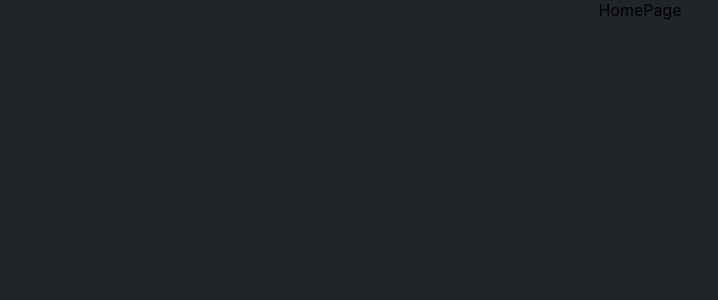
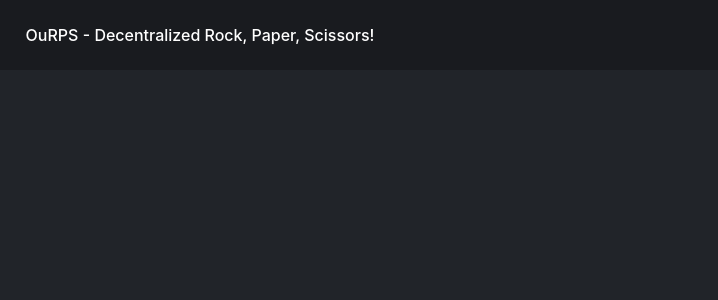
Before and after one commit to gorkemmeydan/ourps-interface, a React (Create React App) app: page / in a window 1280 px wide. Shown: the top 300 px of the page, without its empty margins (0-718 px from the left). Built offline with nearby package versions, Linux system fonts and the light colour scheme.

Commit message:
Add app header scaffold

```diff
--- /dev/null
+++ b/src/components/header/header.component.tsx
@@ -0,0 +1,11 @@
+import React from 'react';
+
+import './header.styles.scss';
+
+const Header: React.FC = () => (
+  <div className='header'>
+    <div className='app-name'>OuRPS - Decentralized Rock, Paper, Scissors!</div>
+  </div>
+);
+
+export default Header;
--- /dev/null
+++ b/src/components/header/header.styles.scss
@@ -0,0 +1,18 @@
+@import '../../styles/theme-colors.scss';
+
+.header {
+  height: 70px;
+  width: 100%;
+  display: flex;
+  justify-content: space-between;
+  align-items: center;
+  flex-wrap: wrap;
+  margin-bottom: 25px;
+  background-color: $header-dark;
+
+  .app-name {
+    color: white;
+    padding-left: 2%;
+    font-weight: 500;
+  }
+}
--- a/src/pages/homepage/homepage.component.tsx
+++ b/src/pages/homepage/homepage.component.tsx
@@ -1,7 +1,15 @@
 import React from 'react';
+
+import Header from '../../components/header/header.component';
 
 import './homepage.styles.scss';
 
-const HomePage: React.FC = () => <div className='homepage'>HomePage</div>;
+const HomePage: React.FC = () => (
+  <div className='homepage'>
+    <div className='header-container'>
+      <Header />
+    </div>
+  </div>
+);
 
 export default HomePage;
--- a/src/pages/homepage/homepage.styles.scss
+++ b/src/pages/homepage/homepage.styles.scss
@@ -7,4 +7,8 @@
   display: flex;
   flex-direction: column;
   justify-content: flex-start;
+
+  .header-container {
+    display: inline-block;
+  }
 }
```
